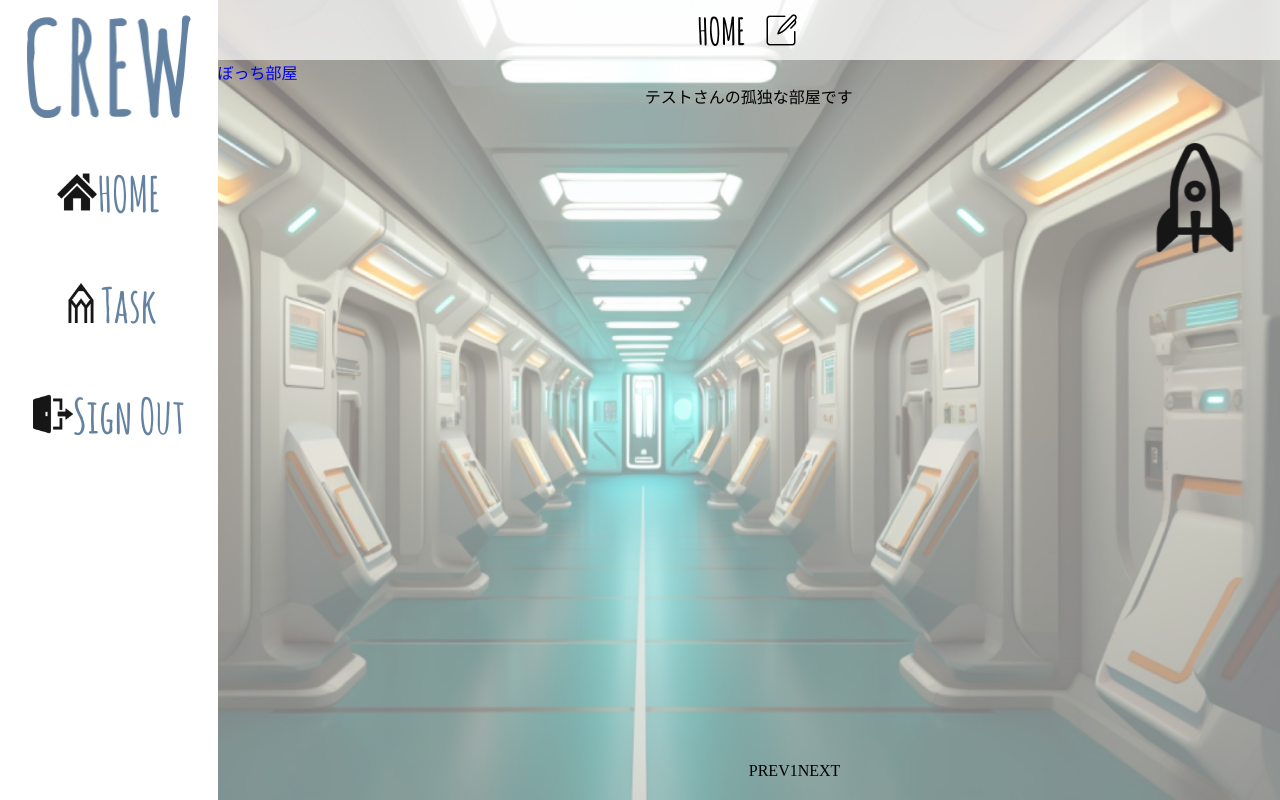
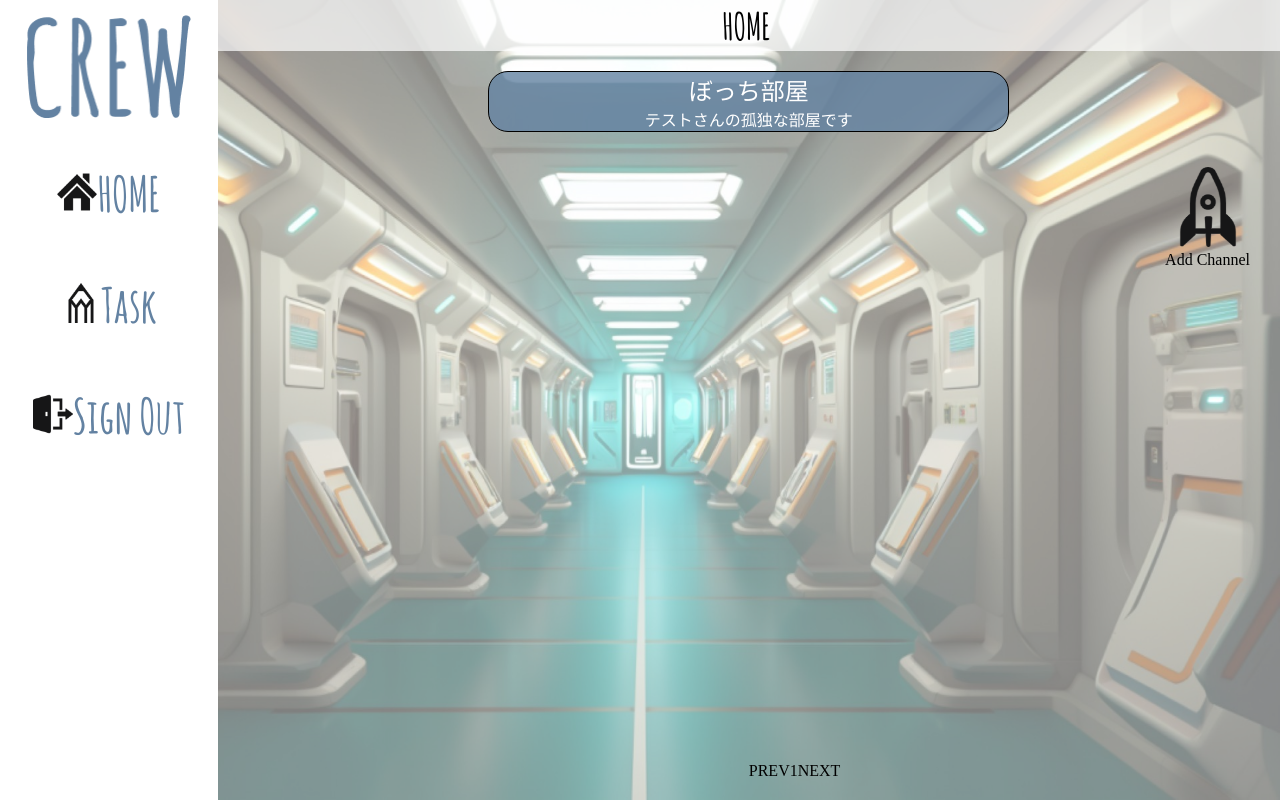
Before and after one commit to DteamRaretech/crew, a Flask app: page / in a window 1280 px wide. Run offline with Flask 2, Linux system fonts and the light colour scheme; the visitor is signed in with stand-in values (Sample User, id 1); data comes from the database, SQL or seed files in the repository; data that the repository does not hold is empty.

Commit message:
index,update,add css 編集 /不要なコードとファイル削除

```diff
--- a/crewapp/static/css/detail.css
+++ b/crewapp/static/css/detail.css
@@ -175,9 +175,9 @@ textarea{
 
 #add-message-button {
     position: absolute;
-    right: 0; /* ボタンを右端に配置 */
-    bottom: 0; /* ボタンをフォームの下端に配置 */
-    margin: 10px; /* マージンを調整して余白を確保 */
+    right: 0;
+    bottom: 0;
+    margin: 10px;
 }
 
 #add-message-button img{
--- a/crewapp/static/css/index.css
+++ b/crewapp/static/css/index.css
@@ -15,24 +15,27 @@ body {
   width: 100vw;
   height: 100vh;
     /*background-color:#9ee9e6eb;*/
-    background-image: url(../../static/img/CREW-main_2.png);
+  background-image: url(../../static/img/CREW-main_5.png);
   background-repeat: no-repeat;
   background-size: 100% 100%;
-    background-color:rgba(255,255,255,0.5);
+    /*background-color:rgba(255,255,255,0.5);*/
 }
-.body{
+.app{
   display: flex;
   width: 100%;
   height: 100%;
     /*background-color: aquamarine;*/
 }
+/*サイドバー*/
 .sidebar img{
-    width: 225px;
+  width: 165px;
+  padding-top: 15px;
 }
 .sidebar {
-    background: rgb(174, 220, 244);
-    width: 20%;
+  left: 0px;
+  width: 17%;
   height: 100%;
+  background-color: rgb(255, 255, 255);
   transition: all 0.5s;
   text-align: center;
 }
@@ -40,43 +43,103 @@ body {
   display: block;
   height: 100%;
   width: 100%;
-    line-height: 100px;
-    color: white;
+  line-height: 80px;
+  color: #6382a2;
   font-size: 3rem;
   font-family: "myfont";
   text-align: center;
   border-top: 1px solid rgba(255, 255, 255, 0.2);
+  padding-top: 30px;
   transition: 0.7s;
 }
-.mainbar img{
-    width: 225px;
+.sidebar ul img{
+  width: 40px;
 }
+
+
+.sidebar li:hover a {
+  padding-right: 20px;
+  border: 2px solid rgba(255, 255, 255, 0.5);
+  border-radius: 30px;
+}
+
+/*main*/
+
 .mainbar {
-    /*background: rgb(93, 186, 237);*/
-    width: 80%;
+  position: relative;
+  width: 83%;
   height: 100%;
   transition: all 0.5s;
   text-align: center
 }
-.room_1,.room_2,.room_3{
-    /*background-color: aqua;*/
+.content-header{
   display: flex;
-    padding: 20px;
-    border-top: 1px solid rgba(255, 255, 255, 0.2);
-    justify-content: space-around;
-    color:black;
-    font-size: 4rem;
-    font-family: "myfont";
-    text-align: center;
-    /*border-top: 1px solid rgba(255, 255, 255, 0.2);*/
-    transition: 0.7s;
+  justify-content: center;
+  align-items: center;
+  background-color: rgba(255, 255, 255, 0.7);
 }
+.content-header p{
+  font-family: myfont;
+  font-size: 2.3rem;
+  margin: 0 10px 0 0;
+  padding-top: 3px;
+  padding-bottom: 2px;
+  padding-left: 5px;
+}
+
+#channels-list{
+    padding-top: 20px;
+}
+
+.channel-description-tooltip{
+    width: calc(50% - 10px);
+    margin:auto;
+    border: solid 1px #000;
+    border-radius: 20px;
+    background-color: rgba(99, 130, 162, 0.8)
+}
+
+.channel-description-tooltip a{
+    font-size: 1.5rem;
+    color: #fff;
+
+}
+
+.channel-description-tooltip,a:visited{
+    color: #fff;
+}
+
+.delete-button{
+    background: none;
+    border: none;
+}
+
+.channel-box img{
+    width: 20px;
+}
+
 .add_button img{
-    width: 130px;
-    margin-left: auto;
+  width: 80px;
+  transition-duration: 0.5s;
   }
 .add_button{
-    text-align: right;
+  text-align: center;
   position: absolute;
-    right: 35px;
+  right: 30px;
+  padding-top: 35px;
   }
+.add_button:hover img{
+    box-shadow: 20px 20px 20px rgba(0,0,0,0.0);
+    transform: translateY(-10px);
+    transition-duration: 0.5s;
+  }
+
+.add_button a{
+    color: #000;
+}
+
+ .pagination-container{
+  display:inline-flex;
+  position: absolute;
+  bottom: 20px;
+  }
--- a/crewapp/static/css/sample.css
+++ /dev/null
@@ -1,207 +0,0 @@
-@font-face {
-    font-family:'myfont';
-    src: url(../font/amongus\ vector.ttf);
-}
-
-* {
-  margin: 0;
-  padding: 0;
-  box-sizing: border-box;
-  list-style: none;
-  text-decoration: none;
-  }
-
-body {
-  width: 100vw;
-  height: 100vh;
-    /*background-color:#9ee9e6eb;*/
-  background-image: url(../../static/img/CREW-main_5.png);
-  background-repeat: no-repeat;
-  background-size: 100% 100%;
-    /*background-color:rgba(255,255,255,0.5);*/
-}
-.app{
-  display: flex;
-  width: 100%;
-  height: 100%;
-    /*background-color: aquamarine;*/
-}
-/*サイドバー*/
-.sidebar img{
-  width: 165px;
-  padding-top: 15px;
-}
-.sidebar {
-  left: 0px;
-  width: 17%;
-  height: 100%;
-  background-color: rgb(255, 255, 255);
-  transition: all 0.5s;
-  text-align: center;
-}
-.sidebar ul a{
-  display: block;
-  height: 100%;
-  width: 100%;
-  line-height: 80px;
-  color: #6382a2;
-  font-size: 3rem;
-  font-family: "myfont";
-  text-align: center;
-  border-top: 1px solid rgba(255, 255, 255, 0.2);
-  padding-top: 30px;
-  transition: 0.7s;
-}
-.sidebar ul img{
-  width: 40px;
-}
-
-li{
-  display: flex;
-}
-
-ul li:hover a {
-  padding-right: 20px;
-  border: 2px solid rgba(255, 255, 255, 0.5);
-  border-radius: 30px;
-}
-
-/*メイン*/
-.mainbar img{
-    width: 225px;
-}
-.mainbar {
-    /*background: rgb(93, 186, 237);*/
-  position: relative;
-  width: 83%;
-  height: 100%;
-  transition: all 0.5s;
-  text-align: center
-}
-.content-header{
-  display: flex;
-  justify-content: center;
-  align-items: center;
-  background-color: rgba(255, 255, 255, 0.7);
-}
-
-.content-header p{
-  font-family: myfont;
-  font-size: 2.3rem;
-  margin: 0 10px 0 0;
-  padding-top: 3px;
-  padding-bottom: 2px;
-  padding-left: 5px;
-}
-
-.content-header img{
-  max-width: 40px;
-  height: 60px;
-  margin: 0 0 0 10px;
-  padding-bottom: 13px;
-  padding-top: 14px;
-  padding-right: 8px;
-}
-
-.room_1,.room_2,.room_3{
-    /*background-color: aqua;*/
-  display: flex;
-  padding: 20px;
-  border-top: 1px solid rgba(255, 255, 255, 0.2);
-  justify-content: space-around;
-  color:black;
-  font-size: 4rem;
-  font-family: "myfont";
-  text-align: center;
-  padding-top: 60px;
-    /*border-top: 1px solid rgba(255, 255, 255, 0.2);*/
-  transition: 0.7s;
-}
-.add_button img{
-  width: 110px;
-  margin-left: auto;
-  cursor: pointer;
-  transition-duration: 0.5s;
-  }
-  .add_button{
-  text-align: right;
-  position: absolute;
-  right: 30px;
-  padding-top: 35px;
-  }
-  .add_button:hover img{
-  transform: scale(1.2);
-  transition-duration: 0.5s;
-  }
-  .room_1 img{
-  width: 40px;
-  margin-left: 10px;
-  }
-  .room_2 img{
-  width: 40px;
-  margin-left: 10px;
-  }
-  .room_3 img{
-  width: 40px;
-  margin-left: 10px;
-  }
- .pagination-container{
-  display:inline-flex;
-  position: absolute;
-  bottom: 20px;
-  }
-
- /*.pagination{
-    display: flex;
-    align-items: center;
-  }
-  .page{
-    display: flex;
-    margin: 0 10px;
-    width: 50px;
-    height: 3px;
-    border-radius: 15%;
-  }*/
-
-  /* toggle section*/
-  #check{
-    display: none;
-  }
-  label #hamburger, label #cancel{
-    position: absolute;
-    cursor: pointer;
-    background: rgb(174, 220, 244);
-    border-radius: 3px;
-  }
-  label #hamburger{
-    left: 10px;
-    top: 25px;
-    font-size: 15px;
-    color: white;
-    padding: 6px 10px;
-    transition: all 0.5s;
-  }
-  label #cancel{
-    z-index: 10;
-    left: -240px;
-    top: 17px;
-    font-size: 15px;
-    color: white;
-    padding: 4px 7px;
-    transition: all 0.5s;
-  }
-  #check:checked ~ .sidebar{
-    left: 0;
-  }
-  #check:checked ~ label #hamburger{
-    left: 250px;
-    opacity: 0;
-    pointer-events: none;
-  }
-  #check:checked ~ label #cancel{
-    left: 195px;
-  }
-
-  #check:checked ~ .body{
-    margin-left: 250px;
-  }
--- a/crewapp/static/js/pagination.js
+++ b/crewapp/static/js/pagination.js
@@ -63,9 +63,6 @@ const pagination = () => {
         deleteButton.classList.add("delete-button");
         li.appendChild(deleteButton);
         // ゴミ箱ボタンが押された時にdeleteモーダルを表示させる
-
-          // aタグにhrefを追加
-          //const channelURL = `/delete/${channel.id}`;
       }
 
       // もしチャンネルに説明文が登録されていたら吹き出しを作成（hover時に表示される）
--- a/crewapp/templates/registation/index.html
+++ b/crewapp/templates/registation/index.html
@@ -3,16 +3,10 @@
   <head >
     <title>チャットアプリ</title>
     <meta charset="UTF-8">
-    <link rel="stylesheet" href="../../static/css/sample.css">
+    <link rel="stylesheet" href="../../static/css/index.css">
     <link rel="stylesheet" href="https://use.fontawesome.com/releases/v5.15.4/css/all.css">
   </head>
   <body>
-    <!--toggle section-->
-      <!--<input type="checkbox" id="check">
-      <label for="check">
-        <i class="fas fa-bars" id="hamburger"></i>
-        <i class="fas fa-times" id="cancel"></i>
-      </label>-->
   <div class="app">
     <div class="sidebar">
       <header><img src="../../static/img/CREW-logo2.png" alt="CREW"></header>
@@ -31,71 +25,24 @@
     <div class="mainbar">
       <div class="content-header">
         <p>HOME</p>
-          <img src="../../static/img/edit.png">
       </div>
-      <!--
-       <div class="room_1">
-        <div>
-          <a href="/detail/1">room1</a>
-          <a href="#"><img src="../../static/img/CREW-logo-delete.png" alt="削除"></a>
-        </div>
-        <div>
-          <a href="#">ROOM_2</a>
-          <a href="#"><img src="../../static/img/CREW-logo-delete.png" alt="削除"></a>
-        </div>
-      </div>
-
-      <div class="room_2">
-        <div>
-          <a href="#">ROOM_3</a>
-          <a href="#"><img src="../../static/img/CREW-logo-delete.png" alt="削除"></a>
-        </div>
-        <div>
-          <a href="#">ROOM_4</a>
-          <a href="#"><img src="../../static/img/CREW-logo-delete.png" alt="削除"></a>
-        </div>
-      </div>
-      <div class="room_3">
-        <div>
-          <a href="#">ROOM_5</a>
-          <a href="#"><img src="../../static/img/CREW-logo-delete.png" alt="削除"></a>
-        </div>
-        <div>
-          <a href="#">ROOM_6</a>
-          <a href="#"><img src="../../static/img/CREW-logo-delete.png" alt="削除"></a>
-        </div>
-      </div>
-
-    <div class="pagination">
-      <button class="btn1">prev</button>
-      <ul class="page">
-        <li class="link" value="1"><a href="#">1</a></li>
-        <li class="link" value="2"><a href="#">2</a></li>
-        <li class="link" value="3"><a href="#">3</a></li>
-      </ul>
-      <button class="btn2">next</button>
-    </div>
-        -->
       <div id="channels-list">
         <div id="pagination-wrapper">
           <div>
             <ul class="channel-box"></ul>
             <div class="pagination-container">
-            <p id="prev">
-
-              <span>PREV</span>
-            </p>
+              <p id="prev"><span>PREV</span></p>
               <ul class="pagination"></ul>
-            <p id="next">
-              <span>NEXT</span>
-
-            </p>
+              <p id="next"><span>NEXT</span></p>
             </div>
           </div>
         </div>
       </div>
     <div class="add_button">
-      <a href="addchannel"><img src="../../static/img/add_button5.png" alt="追加"></a>
+      <a href="addchannel">
+        <img src="../../static/img/add_button5.png" alt="追加">
+        <p>Add Channel</p>
+      </a>
       </div>
     </div>
   </div>
```
Also changed, not shown: crewapp/static/css/modal.css (+38 -46 lines), 4 other files. Lines whose indentation alone changed are shown as unchanged.
